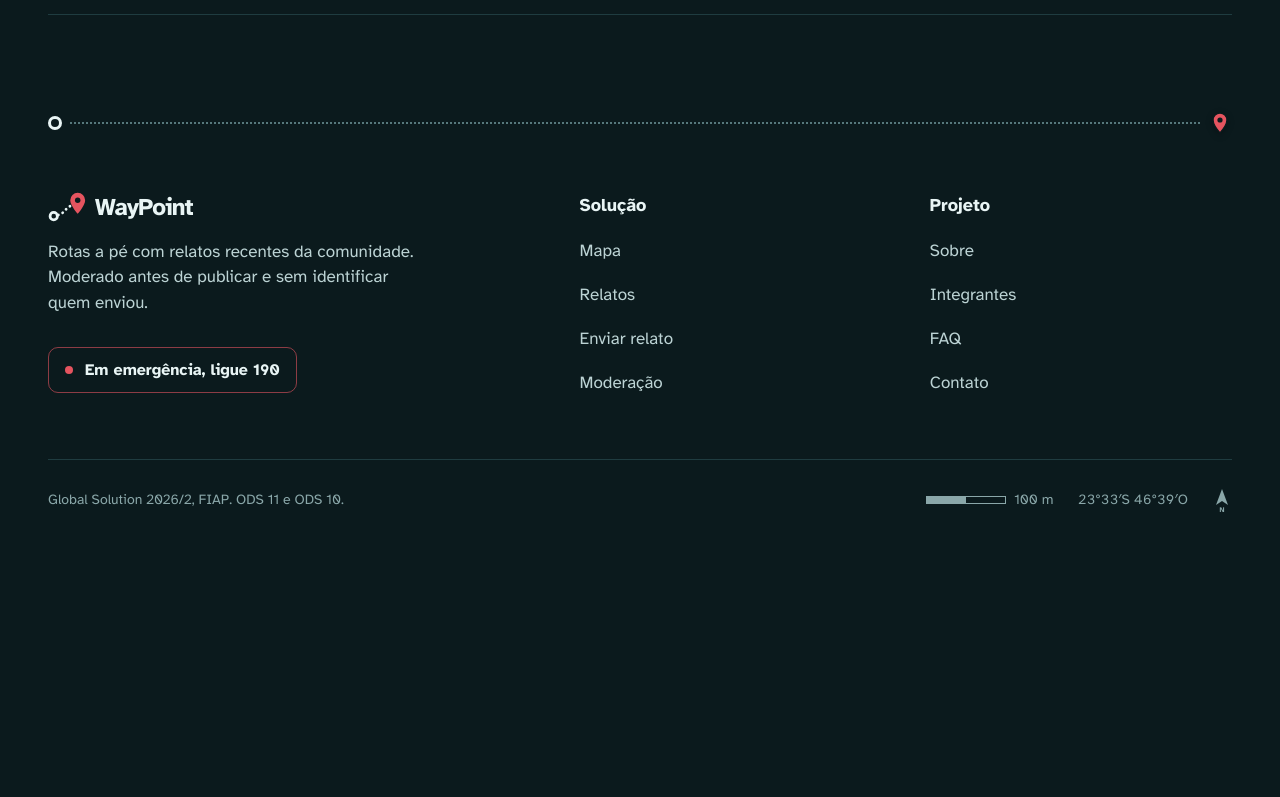
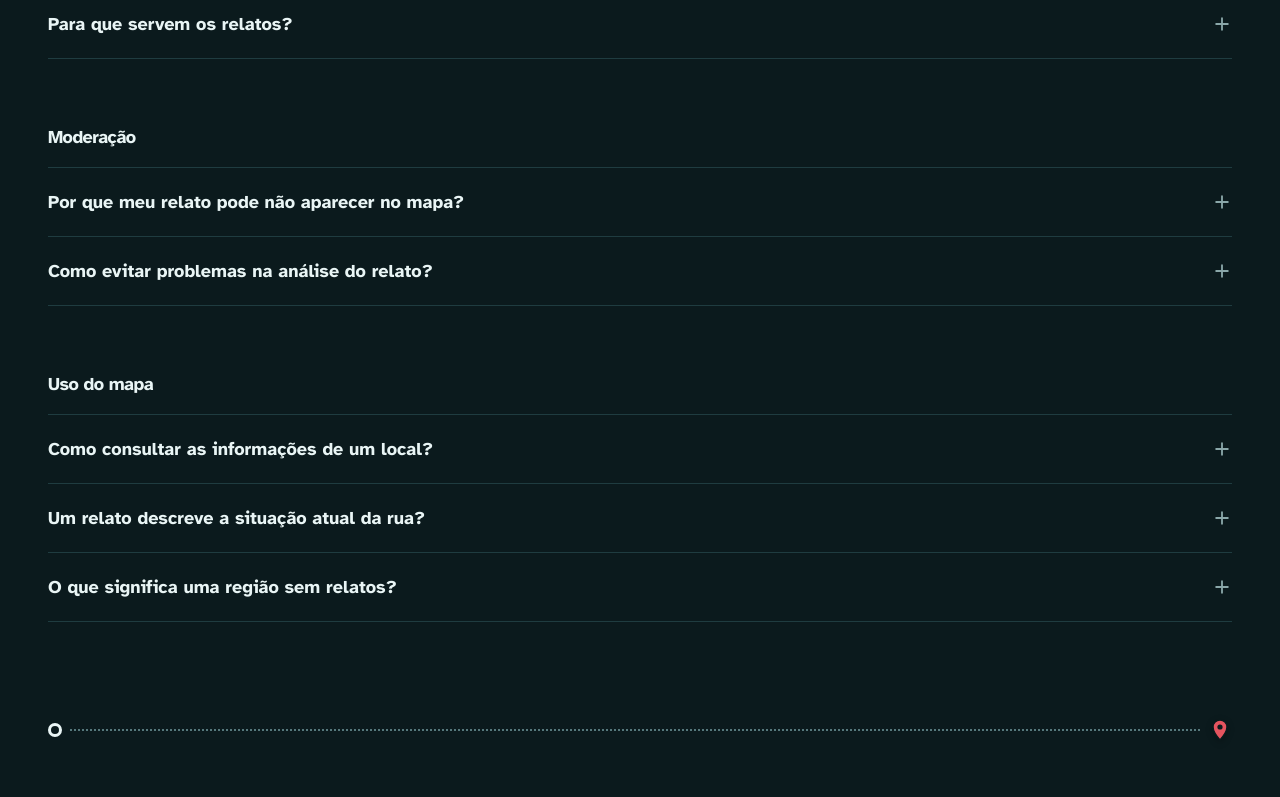
Before and after one commit to pivattidev/waypoint, a React (Vite) app: page /faq in a window 1280 px wide. Shown: the part 560-1357 px from the top of the page. Before the commit the page ends 1100 px from the top, so only its background shows below. Built offline with nearby package versions, Linux system fonts and the light colour scheme.

Commit message:
feat: organiza FAQ por assuntos e adiciona perguntas

```diff
--- a/src/pages/Faq.tsx
+++ b/src/pages/Faq.tsx
@@ -6,8 +6,18 @@ interface Pergunta {
   resposta: string
 }
 
+interface GrupoFaq {
+  id: string
+  titulo: string
+  perguntas: Pergunta[]
+}
+
 // Perguntas iniciais do FAQ
-const perguntas: Pergunta[] = [
+const grupos: GrupoFaq[] = [
+    {
+    id: 'relatos',
+    titulo: 'Envio de relatos',
+    perguntas: [
       {
         pergunta: 'O que eu não devo escrever no relato?',
         resposta:
@@ -22,6 +32,45 @@ const perguntas: Pergunta[] = [
         pergunta: 'Para que servem os relatos?',
         resposta:
           'Os relatos ajudam outros pedestres a conhecer as condições dos caminhos e a planejar seus trajetos.',
+      },
+    ],
+  },
+  {
+    id: 'moderacao',
+    titulo: 'Moderação',
+    perguntas: [
+      {
+        pergunta: 'Por que meu relato pode não aparecer no mapa?',
+        resposta:
+          'O relato pode estar aguardando análise da moderação. Confira também se os filtros do mapa permitem mostrar esse tipo de ocorrência.',
+      },
+      {
+        pergunta: 'Como evitar problemas na análise do relato?',
+        resposta:
+          'Descreva uma situação relacionada ao trajeto de pedestres, com informações claras sobre o local e sem expor outras pessoas.',
+      },
+    ],
+  },
+  {
+    id: 'uso',
+    titulo: 'Uso do mapa',
+    perguntas: [
+      {
+        pergunta: 'Como consultar as informações de um local?',
+        resposta:
+          'Acesse a página do mapa e consulte os relatos disponíveis na região do seu trajeto.',
+      },
+      {
+        pergunta: 'Um relato descreve a situação atual da rua?',
+        resposta:
+          'As condições do local podem mudar. Confira a data do relato e considere outras informações disponíveis antes de escolher seu caminho.',
+      },
+      {
+        pergunta: 'O que significa uma região sem relatos?',
+        resposta:
+          'Significa que não há relatos disponíveis para aquela região na consulta. Isso não garante que o local esteja livre de problemas.',
+      },
+    ],
   },
 ]
 
@@ -61,9 +110,18 @@ export default function Faq() {
           Toque numa pergunta para ver a resposta.</p>
     </PageHeader>
 
+    <div className="flex flex-col gap-16">
+      {grupos.map((g) => (
+      <section key={g.id} id={g.id} aria-labelledby={`titulo-${g.id}`}>
+      <h2 id={`titulo-${g.id}`} className="mb-4 text-lg font-extrabold">
+      {g.titulo}
+    </h2>
       <div className="border-t border-line">
-        {perguntas.map((item) => (
+      {g.perguntas.map((item) => (
       <PerguntaFaq key={item.pergunta} item={item} />
+    ))}
+  </div>
+    </section>
         ))}
       </div>
     </>
```
Lines whose indentation alone changed are shown as unchanged.
